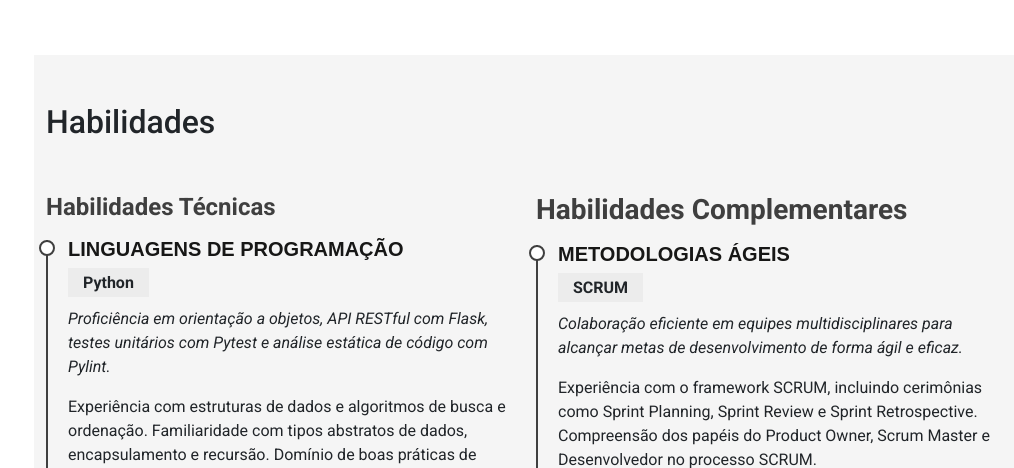
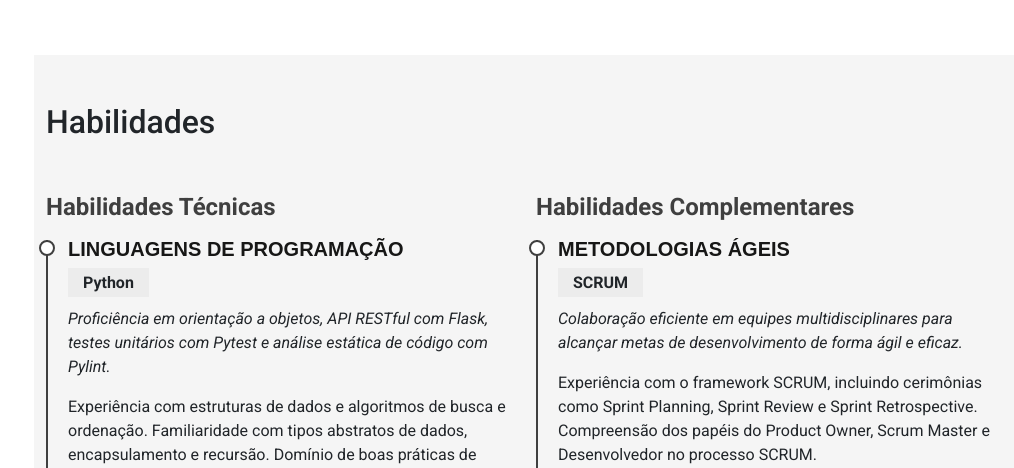
Before and after one commit to devitruvius/personal-portfolio, a Flask app: page / in a window 1280 px wide. Shown: the part 1548-2016 px from the top of the page, without its empty margins (266-1280 px from the left). Run offline with Flask 3, Linux system fonts and the light colour scheme; some libraries are stand-ins or nearby versions.

Commit message:
fix: mudando .skill-title de h3 para h4

```diff
--- a/api/templates/index.html
+++ b/api/templates/index.html
@@ -197,7 +197,7 @@
                     </div>
 
                     <div class="col-md-6">
-                        <h3 class="skill-title">Habilidades Complementares</h3>
+                        <h4 class="skill-title">Habilidades Complementares</h4>
 
                         <div class="skill-item">
                             <h5>Metodologias Ágeis</h5>
```
